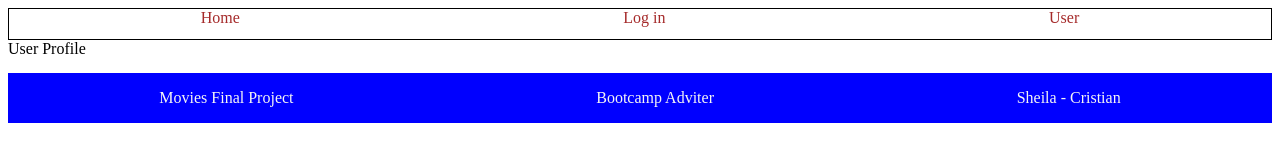
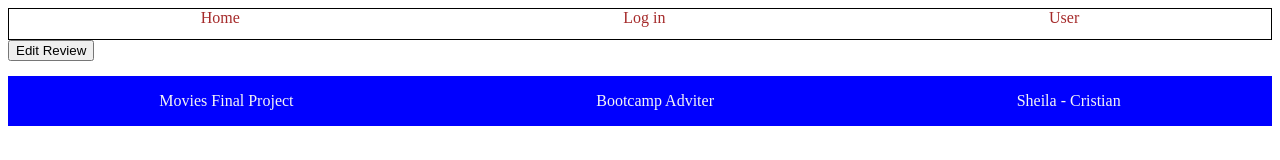
Before and after one commit to CristianAdviters/frontEndMovies, a React (Vite) app: page /user-profile in a window 1280 px wide. Shown: the top 160 px of the page. Built offline with nearby package versions, Linux system fonts and the light colour scheme.

Commit message:
button edirtion

```diff
--- a/src/Components/EditButton.jsx
+++ b/src/Components/EditButton.jsx
@@ -1,9 +1,11 @@
 import React from "react";
+import { Link, useNavigate } from "react-router-dom";
 
 const EditButton = () => {
+  const navigate = useNavigate();
   return (
     <>
-      <button>Edit Review</button>
+      <button onClick={() => navigate("/user-edit-review")}>Edit Review</button>
     </>
   );
 };
--- a/src/Components/UserProfile.jsx
+++ b/src/Components/UserProfile.jsx
@@ -1,9 +1,10 @@
 import React from "react";
+import EditButton from "./EditButton";
 
 const UserProfile = () => {
   return (
     <>
-      <div>User Profile</div>
+      <EditButton />
     </>
   );
 };
--- a/src/Components/nav.css
+++ b/src/Components/nav.css
@@ -10,3 +10,7 @@ nav {
   text-decoration: none;
   color: brown;
 }
+
+a {
+  cursor: pointer;
+}
```
